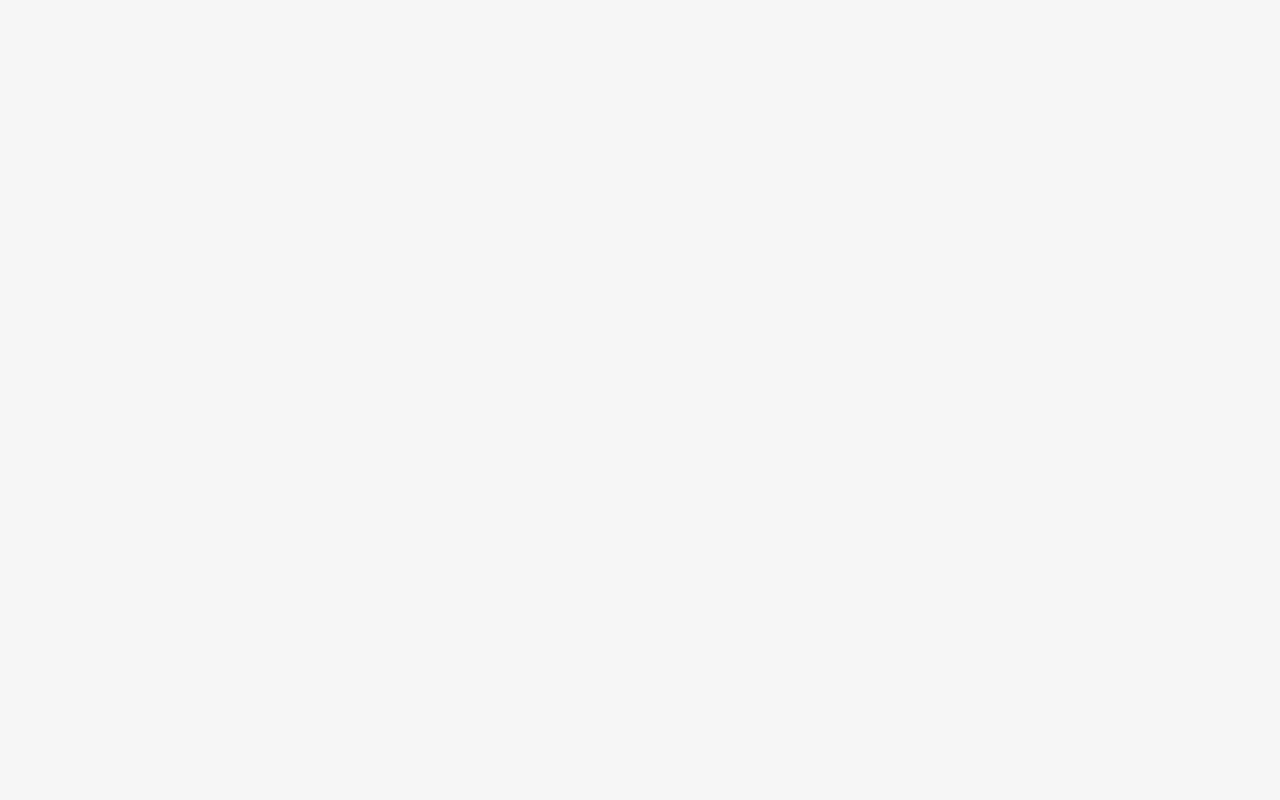
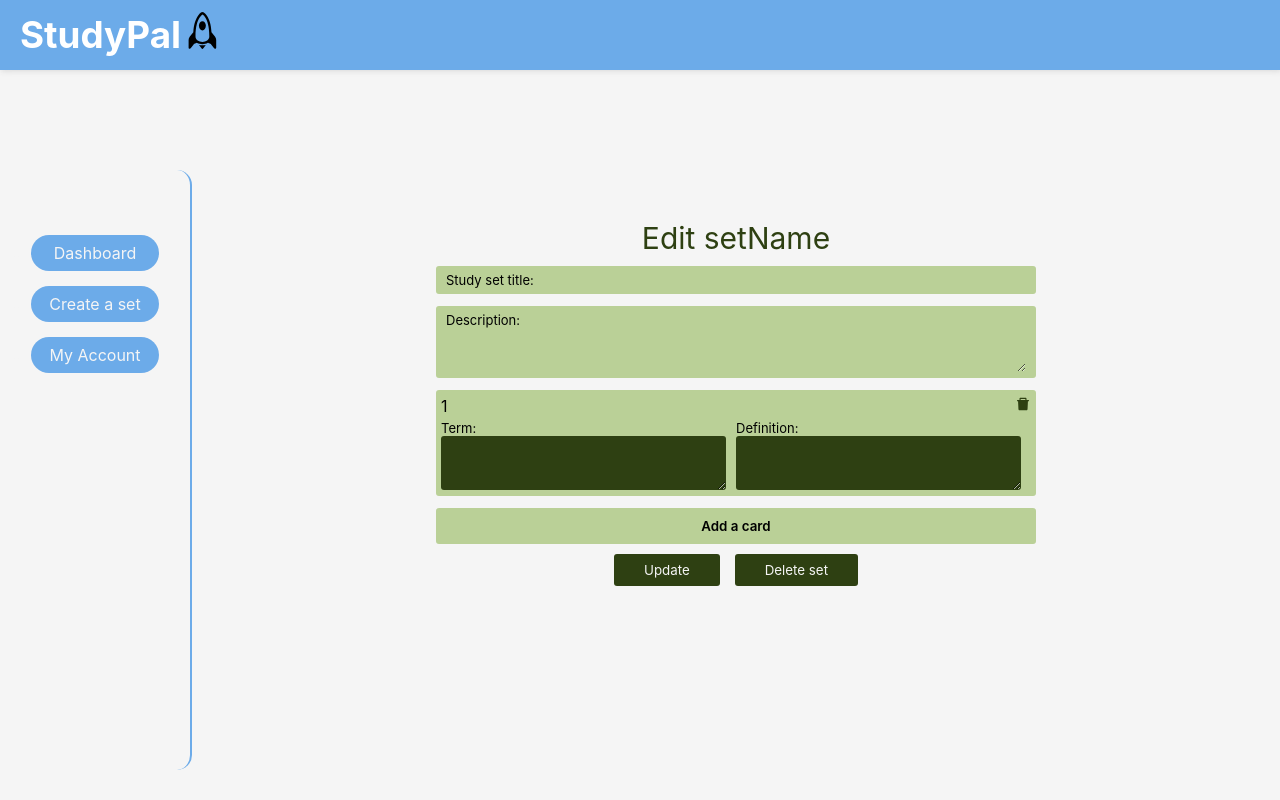
Before and after one commit to HafsaSarker/studyPal, a React (Vite) app in the folder studyPal/: page /editSet in a window 1280 px wide. Before the commit this address had no page. Built offline with nearby package versions, Linux system fonts and the light colour scheme; a web font is replaced by a local one.

Commit message:
create editSet page

```diff
--- a/studyPal/src/App.jsx
+++ b/studyPal/src/App.jsx
@@ -2,11 +2,11 @@ import { useState } from 'react'
 import { Routes, Route } from "react-router-dom";
 import AuthModal from './pages/Auth/AuthModal';
 import Dashboard from './pages/Dashboard/Dashboard';
+import MasterLayout from './Routes/MasterLayout/MasterLayout';
+import CreateSet from './pages/CreateSet/CreateSet';
+import EditSet from './pages/Edit/EditSet';
+import './App.css'
 
-import MasterLayout from './Routes/MasterLayout/MasterLayout';
-
-import './App.css'
-import CreateSet from './pages/CreateSet/CreateSet';
 
 function App() {
 const [logIn, setLogIn] = useState(true);
@@ -16,18 +16,15 @@ const [logIn, setLogIn] = useState(true);
     <div className="App">
       <Routes>
         <Route path='/' element={<MasterLayout />}>
-
           <Route index element={
             <AuthModal
               logIn={logIn}
               setLogIn={setLogIn}
             />}
           />
-
           <Route path='/dashboard' element={<Dashboard />}/>
-
           <Route path='/createSet' element={<CreateSet />}/>
-
+          <Route path='/editSet' element={<EditSet />}/>
         </Route>
       </Routes>
     </div>
--- a/studyPal/src/pages/Edit/EditSet.css
+++ b/studyPal/src/pages/Edit/EditSet.css
@@ -0,0 +1,124 @@
+.EditSet{
+    display: flex;
+    justify-content: flex-start;
+    align-items: flex-start;
+    margin-top: 100px;
+    color: #2E4012;
+}
+.EditSet-main {
+    width: 100%;
+    margin: 50px 80px;
+    display: flex;
+    flex-direction: column;
+    align-items: center;
+    justify-content: center;
+}
+
+.edit-set-form{
+    color: black;
+    padding: 10px;
+    width: 600px;
+    display: flex;
+    flex-direction: column;
+    align-items: flex-start;
+    justify-content: flex-start;
+    gap: 12px;
+}
+
+.edit-set-form > label {
+    border-radius: 3px;
+    font-size: 13px;
+    padding: 6px 10px;
+    background-color: #BAD097;
+    display: flex;
+    flex-direction: row;
+    width: 580px;
+}
+
+.card-info {
+    padding: 6px 5px;
+    width: 590px;
+    background-color: #BAD097;
+    border-radius: 3px;
+}
+.card-info > .card-info-top  > p{
+    margin-bottom: 4px;
+}
+.edit-set-form > label > textarea,
+.edit-set-form > label > input {
+    border: none;
+    padding: 0px 4px;
+    background-color: transparent;
+
+}
+
+.edit-set-form > label > textarea {
+    width: 100%;
+    height: 60px;
+    max-height: 130px;
+}
+
+.card-sides-input{
+    display: flex;
+    width: 100%;
+}
+
+
+.card-sides-input > label{
+    font-size: 13px;
+    border-radius: 3px;
+    display: flex;
+    flex-direction: column;
+    width: 100%;
+}
+
+.card-sides-input > label > textarea {
+    color: #f0eeee;
+    background-color: #2E4012;
+    border-radius: 3px;
+    padding: 2px 5px;
+    border: none;
+    max-width: 275px;
+    height: 50px;
+    max-height: 200px;
+}
+
+.edit-form-btn-container {
+    display: flex;
+    flex-direction: column;
+    justify-content: center;
+    align-items: center;
+    width: 100%;
+}
+
+.add-card-btn{
+    border-radius: 3px;
+    width: 100%;
+    padding: 10px;
+    background-color: #BAD097;
+    border: none;
+    font-weight: 600;
+    transition: all .3s;
+}
+
+.add-card-btn:hover {
+    background-color: #b4c992;
+}
+
+.edit-action-btns {
+    display: flex;
+    gap: 15px;
+}
+
+.card-info-top {
+    display: flex;
+    justify-content: space-between;
+}
+
+.icon-small {
+    cursor: pointer;
+    color:#2E4012;
+}
+.icon-small:hover {
+    color:#374d16;
+}
--- a/studyPal/src/pages/Edit/EditSet.jsx
+++ b/studyPal/src/pages/Edit/EditSet.jsx
@@ -0,0 +1,60 @@
+import SideNav from '../../Components/sideNav/SideNav'
+import { AiFillDelete } from 'react-icons/ai'
+import './EditSet.css'
+
+export default function EditSet() {
+    return (
+        <div className="EditSet">
+            <div className="side-nav">
+                <SideNav />
+            </div>
+            <div className="EditSet-main">
+                <p className='primary-p'>Edit setName</p>
+                <form className='edit-set-form'>
+                    <label>
+                        Study set title:
+                        <input
+                            type='text'
+                        />
+                    </label>
+                    <label>
+                        Description:
+                        <textarea
+
+                        />
+                    </label>
+                    <div className="card-info">
+                        {/* card number */}
+                        <div className="card-info-top">
+                            <p>1</p>
+                            <span className='icon-small'><AiFillDelete /></span>
+                        </div>
+
+                        <div className='card-sides-input'>
+                            <label>
+                                Term:
+                                <textarea type="text" />
+                            </label>
+
+                            <label>
+                                Definition:
+                                <textarea type="text"
+                                />
+                            </label>
+                        </div>
+                    </div>
+
+                    <div className="create-form-btn-container">
+                        <button type='button' className='add-card-btn'>Add a card</button>
+                        <div className="edit-action-btns">
+                            <button type='submit'
+                            className='green-btn'>Update</button>
+                            <button type='button' className='green-btn'>Delete set</button>
+                        </div>
+                    </div>
+
+                </form>
+            </div>
+        </div>
+    )
+}
```
